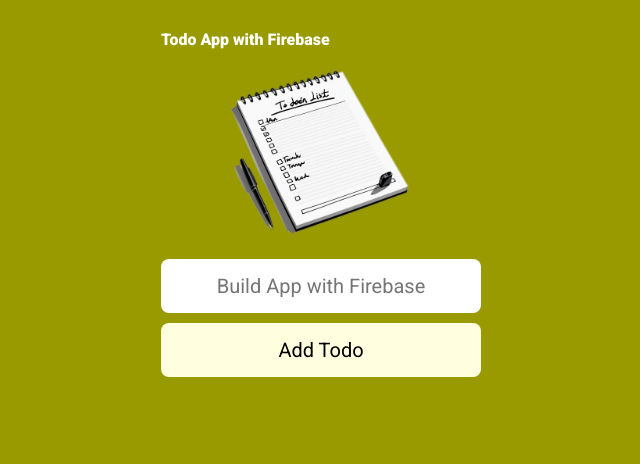
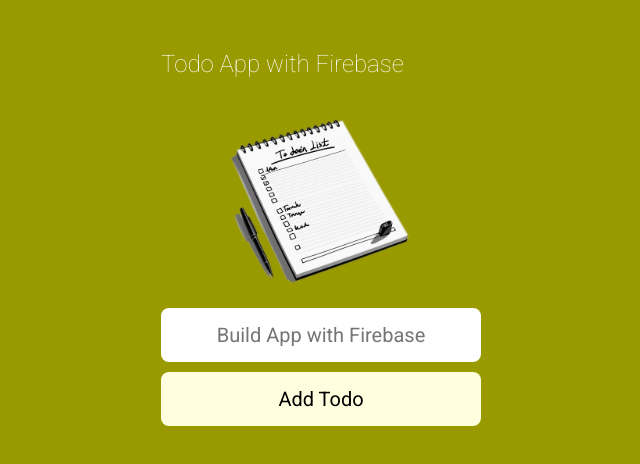
Before and after one commit to keosophon/realtime-todo-app-firebase, a website built with Vite: page index.html in a window 1280 px wide. Shown: the whole page, without its empty margins (319-959 px from the left). Built offline with nearby package versions, Linux system fonts and the light colour scheme; no server answers.

Commit message:
try ci/cd

```diff
--- a/index.html
+++ b/index.html
@@ -14,7 +14,7 @@
     </head>
     <body>
         <div class="container">
-            <span class="roboto-black">Todo App with Firebase</span>
+            <h2 class="roboto-thin">Todo App with Firebase</h2>
             <img src="assets/todo.png" />
             <input id="todo" type="text" placeholder="Build App with Firebase" class="roboto-regular">
             <button id="add-todo" value="Add" onclick="addTodo()" class="roboto-regular">Add Todo</button>
```
